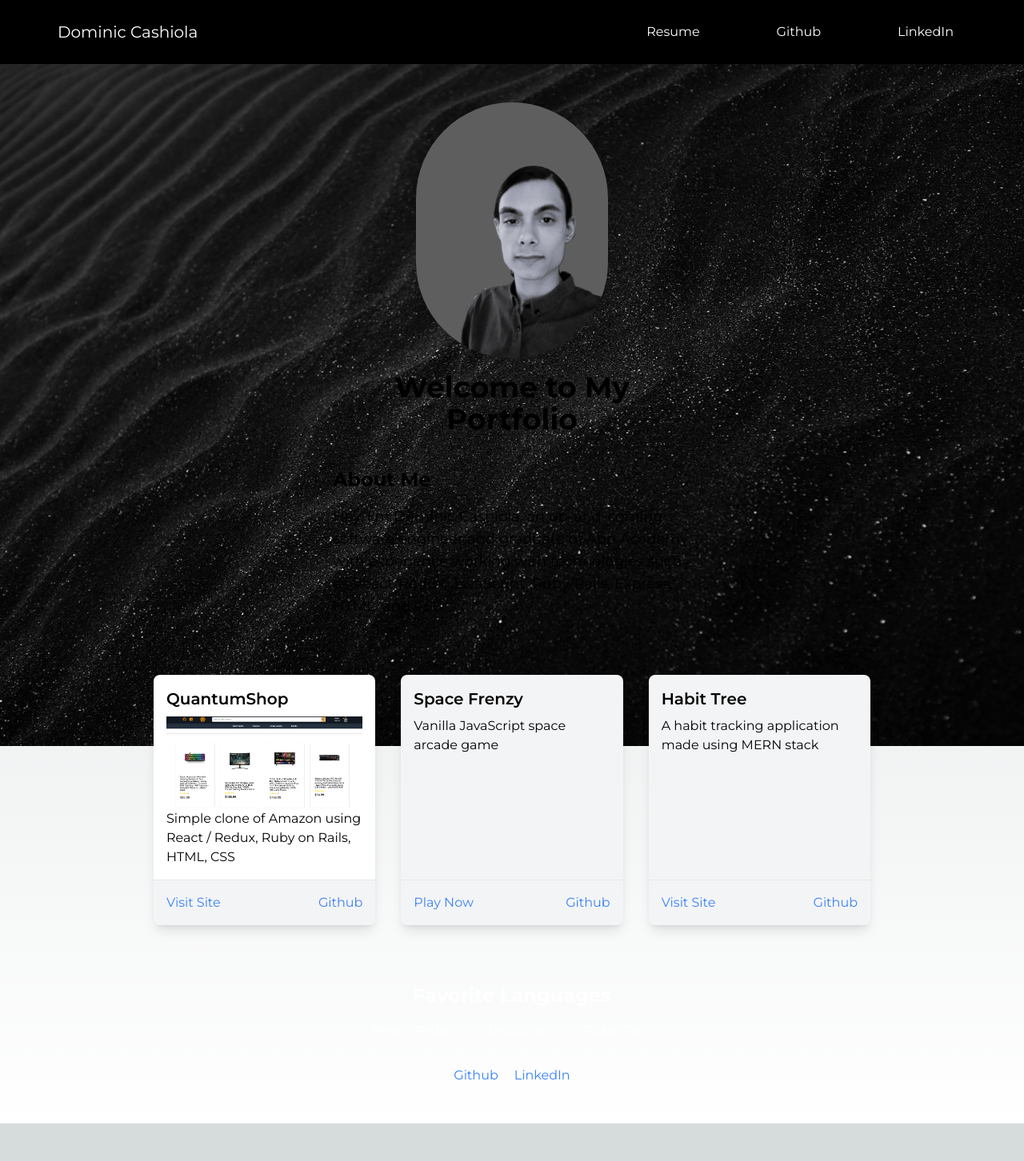
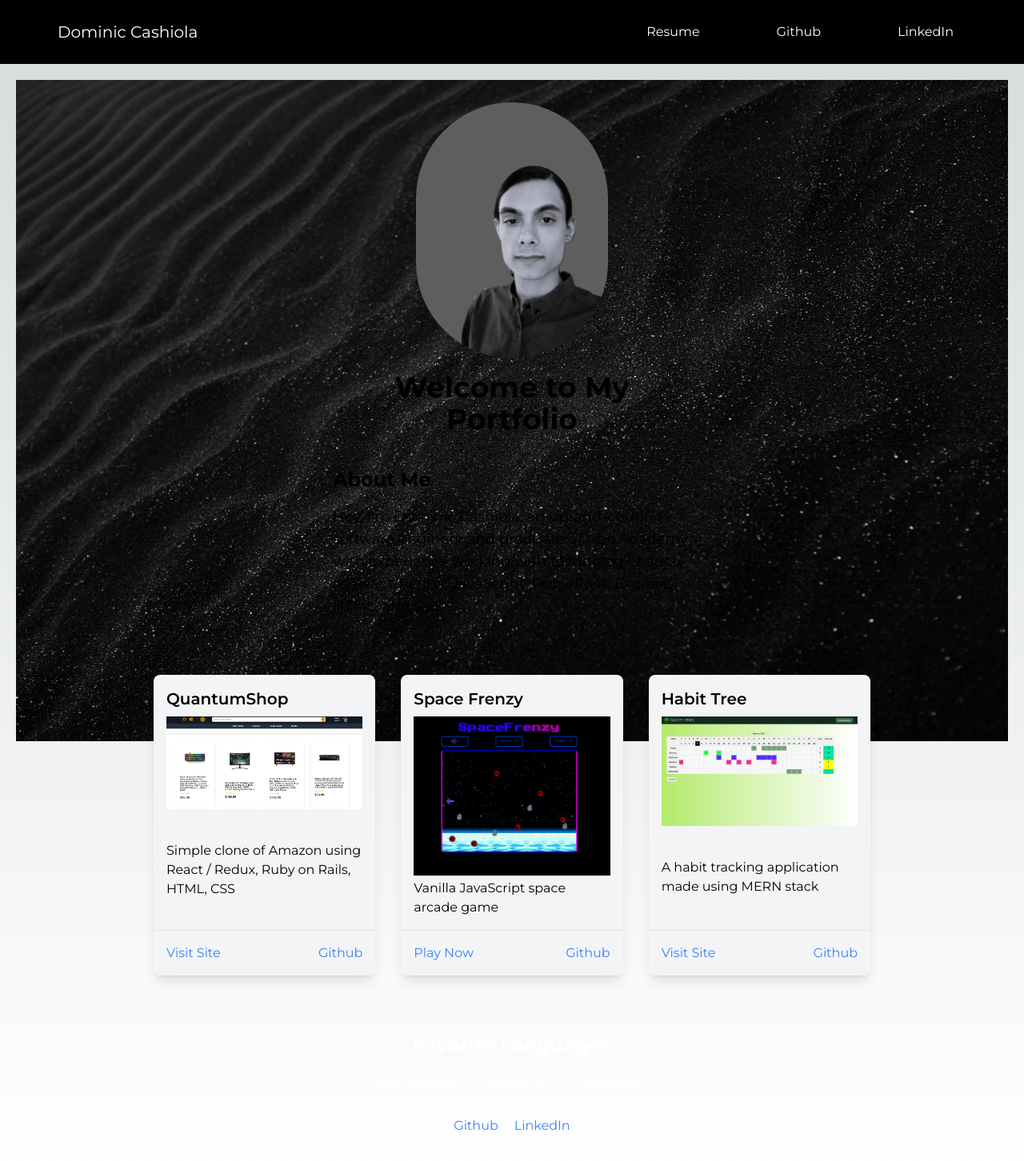
Before and after one commit to Dominic5591/portfolio, a Next.js app: page / in a window 1280 px wide. Shown: the top 1452 px of the page at 80% size. Before the commit the page ends 1405 px from the top, so only its background shows below. Built offline with nearby package versions, Linux system fonts and the light colour scheme.

Commit message:
added images to projects

```diff
--- a/app/page.tsx
+++ b/app/page.tsx
@@ -10,8 +10,8 @@ export default function Home() {
   return (
     <main className="z-0 relative flex flex-col items-center justify-center min-h-screen p-12">
 
-      <div className=" z-10 absolute inset-0 w-full h-full z-0">
-        <Image src={banner} alt="Banner" className="w-30 h-30" />
+      <div className="absolute inset-0 w-full h-full">
+        <Image src={banner} alt="Banner" className="w-30 h-30 p-5 object-scale-down" />
       </div>
 
 
@@ -29,11 +29,11 @@ export default function Home() {
         </div>
 
 
-        <div className="grid grid-cols-1 md:grid-cols-3 gap-8 max-w-4xl  mb-8 mt-10 z-10">
-          <div className="bg-gray-100 min-h-10 hover:bg-gray-200 bg-white shadow-lg rounded-lg overflow-hidden">
+        <div className="grid grid-cols-1 md:grid-cols-3 gap-8 max-w-4xl mb-8 mt-10 z-10">
+          <div className="bg-gray-100 hover:bg-gray-200 shadow-lg rounded-lg overflow-hidden flex flex-col justify-between">
             <div className="p-4">
               <h2 className="text-black text-xl font-semibold mb-2">QuantumShop</h2>
-              <Image src={fsp} alt="fsp"/>
+              <Image src={fsp} alt="fsp" className="mb-10"/>
               <p className="text-black">Simple clone of Amazon using React / Redux, Ruby on Rails, HTML, CSS</p>
             </div>
             <div className="p-4 bg-gray-100 hover:bg-gray-200 border-t border-gray-200 flex justify-between">
@@ -44,6 +44,7 @@ export default function Home() {
           <div className="bg-gray-100 hover:bg-gray-200 shadow-lg rounded-lg overflow-hidden flex flex-col justify-between">
             <div className="p-4">
               <h2 className="text-black text-xl font-semibold mb-2">Space Frenzy</h2>
+              <Image src={jsp} alt="jsp" className="mb-1 h-30 w-30"/>
               <p className="text-black">Vanilla JavaScript space arcade game</p>
             </div>
             <div className="p-4 bg-gray-100 hover:bg-gray-200 border-t border-gray-200 flex justify-between">
@@ -54,6 +55,7 @@ export default function Home() {
           <div className=" bg-gray-100 hover:bg-gray-200 shadow-lg rounded-lg overflow-hidden flex flex-col justify-between">
             <div className="p-4">
               <h2 className="text-black text-xl font-semibold mb-2">Habit Tree</h2>
+              <Image src={mern} alt="mern" className="mb-10"/>
               <p className="text-black">A habit tracking application made using MERN stack</p>
             </div>
             <div className="p-4 bg-gray-100 hover:bg-gray-200 border-t border-gray-200 flex justify-between">
```
